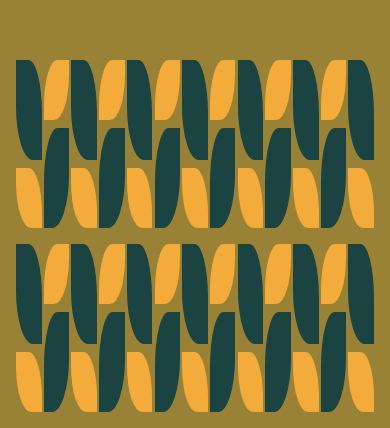
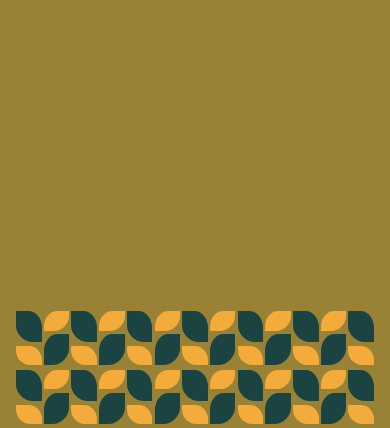
Before and after one commit to devmuhnnad/30dayschallenge, a plain HTML site: page index.html in a window 390 px wide. Shown: the part 416-844 px from the top of the page. Drawn offline with Linux system fonts and the light colour scheme.

Commit message:
Make it responsive

```diff
--- a/style.css
+++ b/style.css
@@ -21,13 +21,13 @@ body {
 
 .line-a {
   align-items: flex-start;
-  margin-bottom: -2em;
+  margin-bottom: -2vw;
 }
 
 .line-b {
   transform: rotateY(180deg);
   align-items: flex-end;
-  margin-bottom: 1em;
+  margin-bottom: 1vw;
 }
 
 .leaf {
@@ -36,12 +36,12 @@ body {
 
 .green-leaf {
   background-color: #1a4341;
-  height: 100px;
+  height: 8vw;
   border-radius: 0% 53% 0% 66% / 0% 54% 0% 54%;
 }
 
 .yallow-leaf {
   background-color: #f3ac3c;
-  height: 60px;
+  height: 5vw;
   border-radius: 68% 0% 76% 28% / 100% 31% 100% 0%;
 }
```
